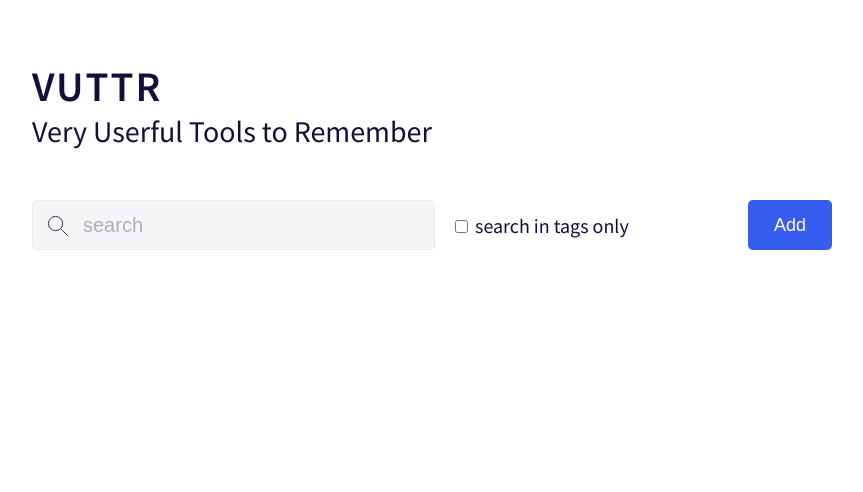
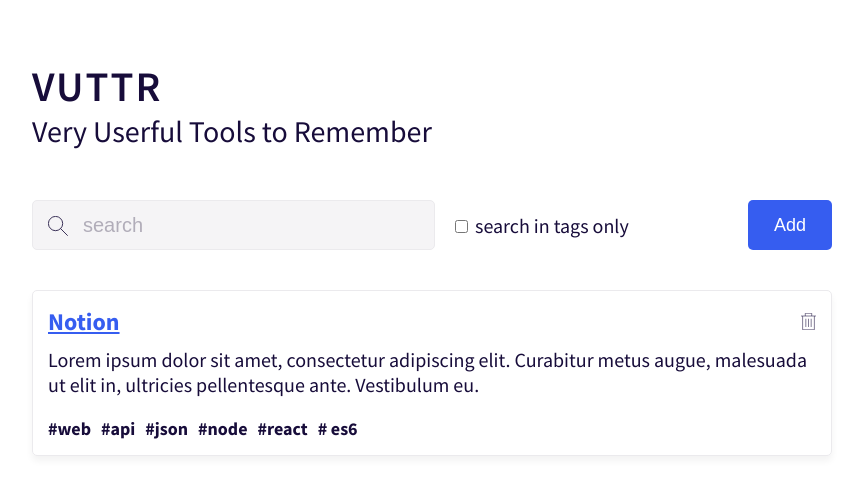
Before and after one commit to JulioVMelo/vuttr, a React (Create React App) app: page / in a window 1280 px wide. Shown: the top 492 px of the page, without its empty margins (208-1071 px from the left). Built offline with nearby package versions, Linux system fonts and the light colour scheme.

Commit message:
component of tool with design completed

```diff
--- /dev/null
+++ b/src/components/listTool/index.js
@@ -0,0 +1,29 @@
+import React from 'react';
+import { Container, Tool } from './styles';
+import RemoveImg from '../../assets/images/Icon-Delete-2px.svg';
+
+const ListTool = () => (
+  <Container>
+    <Tool>
+      <div className="title">
+        <h1>Notion</h1>
+        <img src={RemoveImg} />
+      </div>
+
+      <div className="description">
+        <p>Lorem ipsum dolor sit amet, consectetur adipiscing elit. Curabitur metus augue, malesuada ut elit in, ultricies pellentesque ante. Vestibulum eu.</p>
+      </div>
+
+      <div className="tags">
+        <span>#web</span>
+        <span>#api</span>
+        <span>#json</span>
+        <span>#node</span>
+        <span>#react</span>
+        <span># es6</span>
+      </div>
+    </Tool>
+  </Container>
+);
+
+export default ListTool;
--- /dev/null
+++ b/src/components/listTool/styles.js
@@ -0,0 +1,53 @@
+import styled from 'styled-components';
+
+export const Container = styled.div`
+  padding: 20px 0px;
+`;
+
+export const Tool = styled.div`
+  display: flex;
+  flex-direction: column;
+  border: 1px solid #EBEAED;
+  border-radius: 5px;
+  padding: 15px 15px;
+  box-shadow: 0px 5px 7px rgba(0,0,0, 0.05);
+  transition: all 0.5s;
+
+  &:hover {
+    box-shadow : 0px 20px 25px rgba(0,0,0, 0.05);
+  }
+
+  .title {
+    display: flex;
+    align-items: center;
+    justify-content: space-between;
+    margin-bottom: 10px;
+
+    h1 {
+      text-decoration: underline;
+      font-size: 2.4em;
+      color: #365DF0;
+    }
+
+    img {
+      width: 15px;
+      cursor: pointer;
+    }
+  }
+
+  .description {
+    font-size: 2em;
+    color: #170C3A;
+    margin-bottom: 20px;
+  }
+
+  .tags {
+    font-size: 1.8em;
+    color: #170C3A;
+    font-weight: 900;
+
+    span {
+      margin-right: 10px;
+    }
+  }
+`;
--- a/src/components/searchBar/styles.js
+++ b/src/components/searchBar/styles.js
@@ -32,11 +32,14 @@ export const Container = styled.div`
 `;
 
 export const SearchTags = styled.div`
+  display: flex;
+  align-items: baseline;
   margin-left: 20px;
 
   label {
     color: #170C3A;
     font-size: 20px;
     padding-left: 7px;
+    cursor: pointer;
   }
 `;
--- a/src/pages/Main/index.js
+++ b/src/pages/Main/index.js
@@ -2,6 +2,7 @@ import React from 'react';
 import { Container, Header, ActionsList } from './styles';
 import AddTool from '../../components/addTool';
 import SearchBar from '../../components/searchBar';
+import ListTool from '../../components/listTool/';
 
 const Main = () => (
   <Container>
@@ -14,6 +15,7 @@ const Main = () => (
       <SearchBar />
       <AddTool />
     </ActionsList>
+    <ListTool />
   </Container>
 );
 
```
Also changed, not shown: src/assets/images/Icon-Delete-2px.svg (added).
